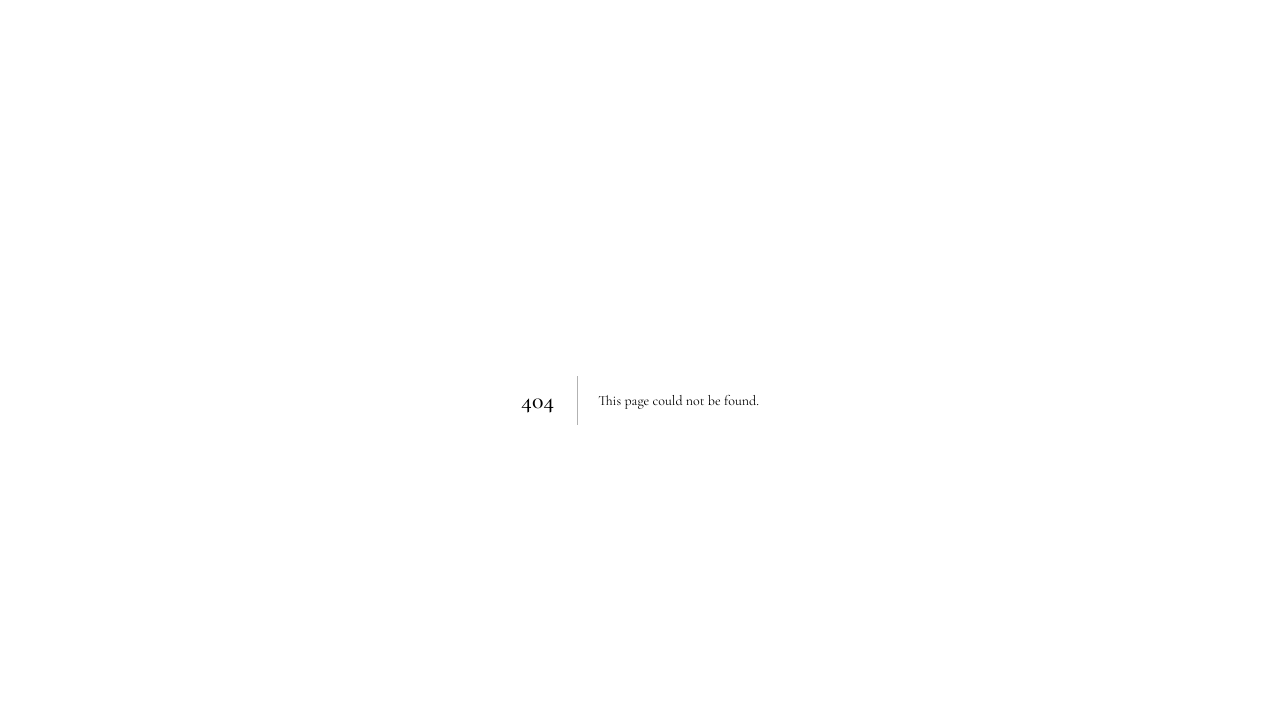
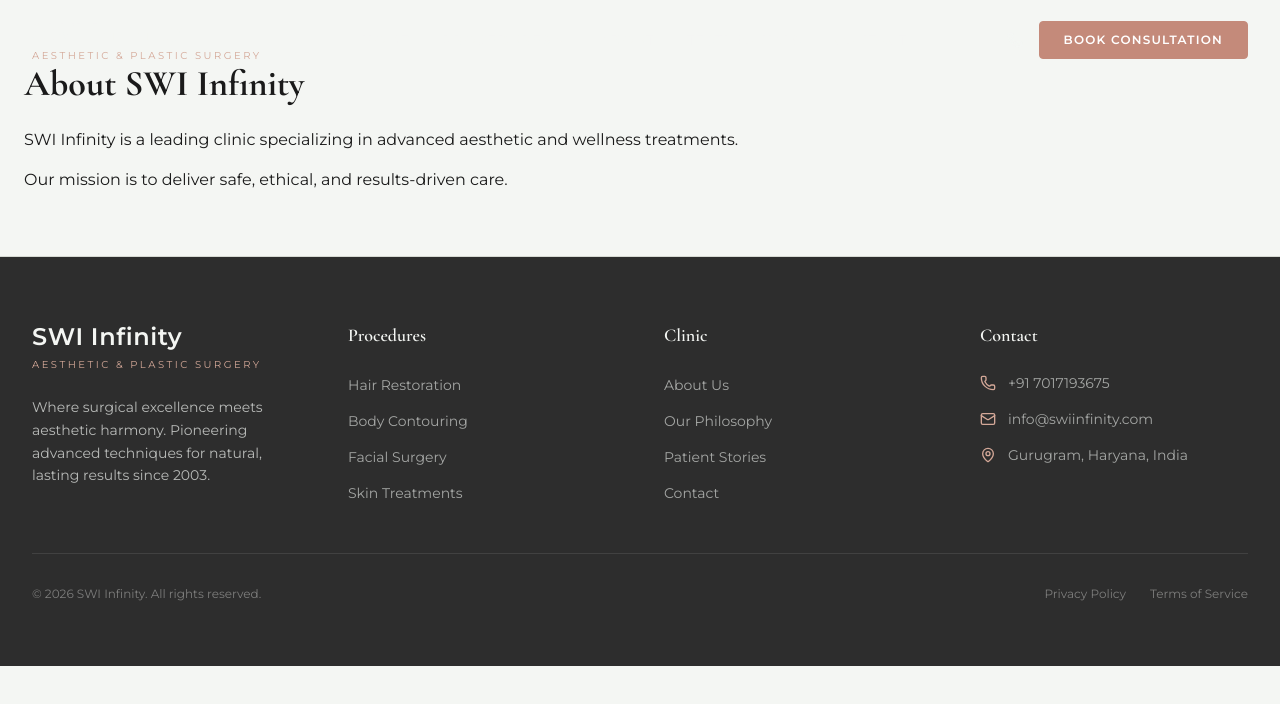
Before and after one commit to VineetGupta116/v0-website-design-analysis, a Next.js app: page /about in a window 1280 px wide. Before the commit this address had no page. Shown: the top 704 px of the page. Built offline with nearby package versions, Linux system fonts and the light colour scheme.

Commit message:
Add About and Contact pages and export config

```diff
--- /dev/null
+++ b/app/about/page.tsx
@@ -0,0 +1,25 @@
+import { Navbar } from "@/components/navbar";
+import { Footer } from "@/components/footer";
+
+export default function AboutPage() {
+  return (
+    <>
+      <Navbar />
+
+      <main className="max-w-7xl mx-auto px-6 py-16">
+        <h1 className="text-4xl font-bold mb-6">About SWI Infinity</h1>
+
+        <p className="mb-4">
+          SWI Infinity is a leading clinic specializing in advanced aesthetic
+          and wellness treatments.
+        </p>
+
+        <p>
+          Our mission is to deliver safe, ethical, and results-driven care.
+        </p>
+      </main>
+
+      <Footer />
+    </>
+  );
+}
--- /dev/null
+++ b/app/contact/page.tsx
@@ -0,0 +1,25 @@
+import { Navbar } from "@/components/navbar";
+import { Footer } from "@/components/footer";
+
+export default function ContactPage() {
+  return (
+    <>
+      <Navbar />
+
+      <main className="max-w-7xl mx-auto px-6 py-16">
+        <h1 className="text-4xl font-bold mb-6">Contact Us</h1>
+
+        <p className="mb-4">
+          Get in touch with SWI Infinity for consultations and appointments.
+        </p>
+
+        <p>
+          Phone: +91-XXXXXXXXXX <br />
+          Email: info@swiinfinity.com
+        </p>
+      </main>
+
+      <Footer />
+    </>
+  );
+}
--- a/next.config.mjs
+++ b/next.config.mjs
@@ -1,11 +1,14 @@
 /** @type {import('next').NextConfig} */
 const nextConfig = {
+  output: "export",
+
   typescript: {
     ignoreBuildErrors: true,
   },
+
   images: {
     unoptimized: true,
   },
-}
+};
 
-export default nextConfig
+export default nextConfig;
```
